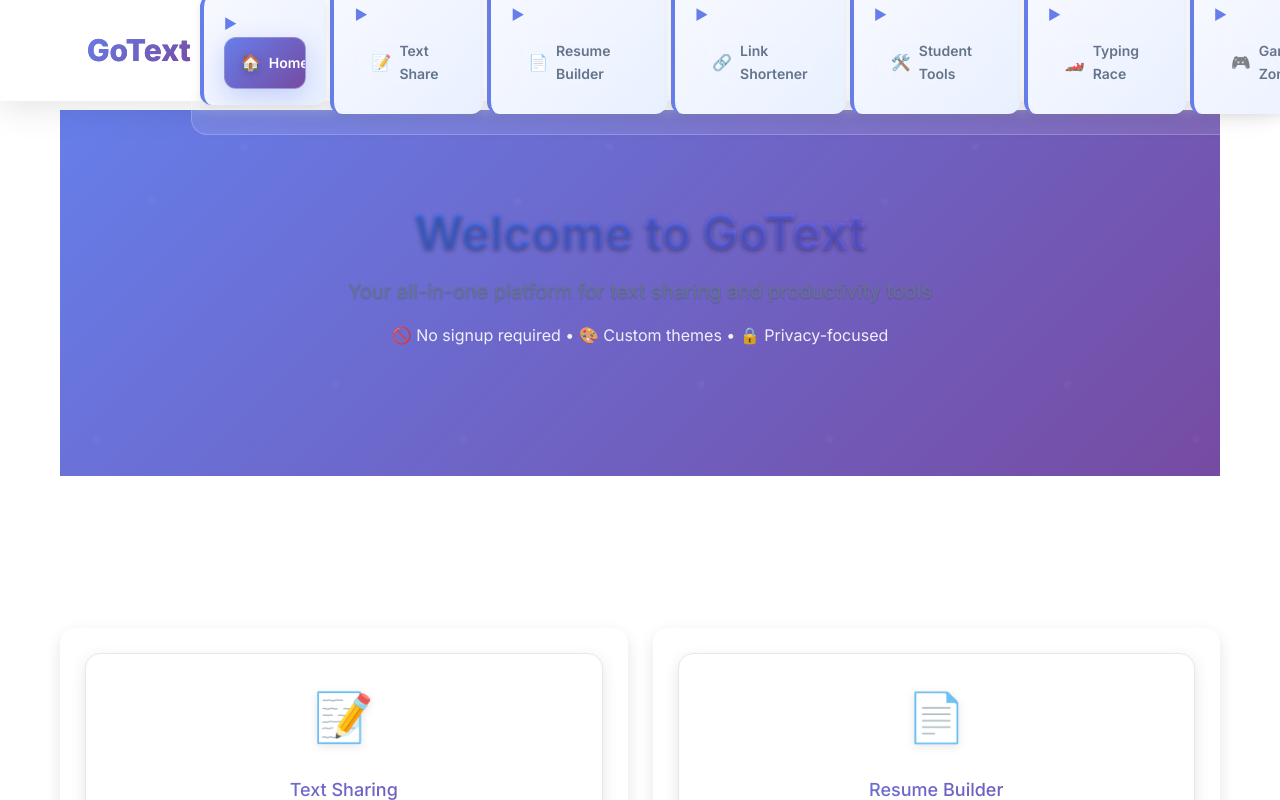
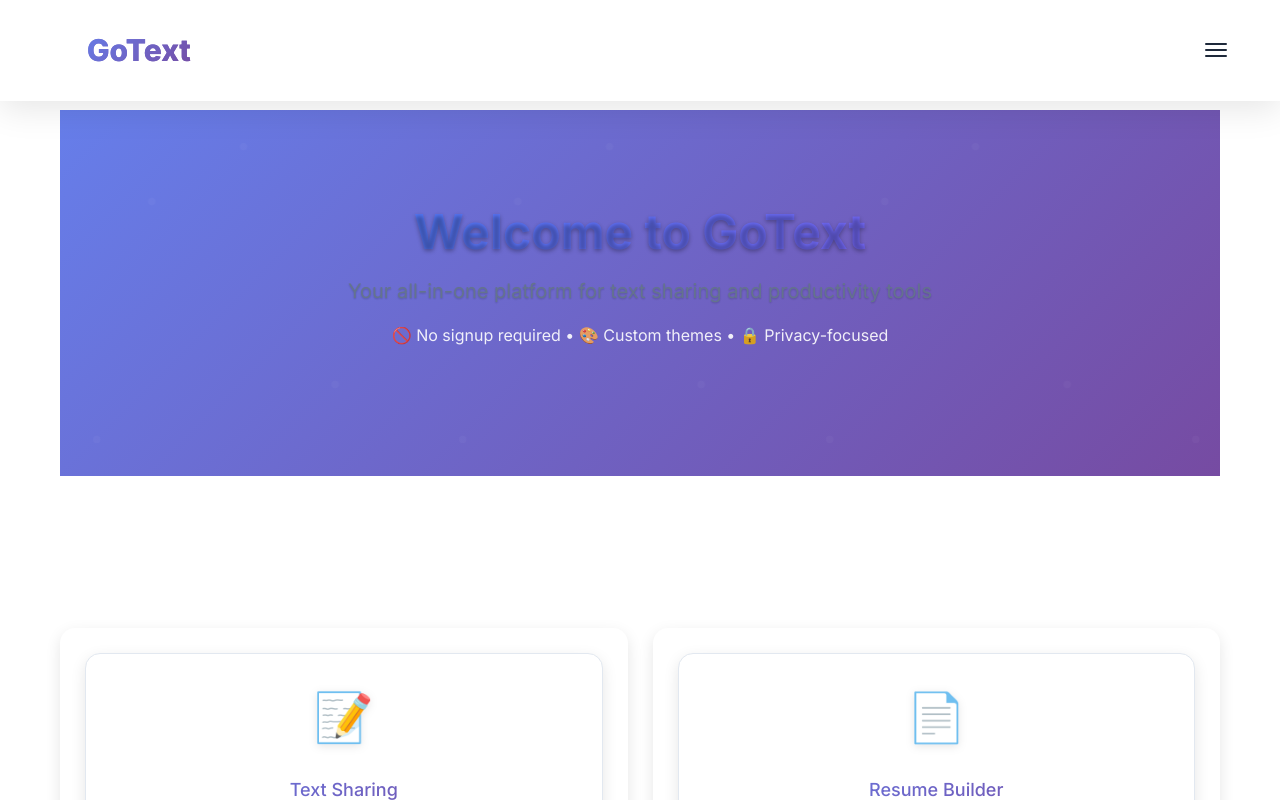
Before and after one commit to Anvithshetty17/text-share-website, a React (Create React App) app in the folder client/: page / in a window 1280 px wide. Shown: the top 800 px of the page. Built offline with nearby package versions, Linux system fonts and the light colour scheme; no server answers.

Commit message:
Update App.css

```diff
--- a/client/src/App.css
+++ b/client/src/App.css
@@ -224,7 +224,7 @@ body {
 }
 
 .nav-toggle {
-  display: none;
+  display: flex;
   flex-direction: column;
   background: rgba(255, 255, 255, 0.1);
   border: 1px solid rgba(255, 255, 255, 0.2);
@@ -287,17 +287,24 @@ body {
 }
 
 .nav-menu {
-  display: flex;
-  list-style: none;
-  gap: 0.25rem;
-  align-items: center;
-  margin: 0;
-  padding: 0;
-  background: rgba(255, 255, 255, 0.1);
-  backdrop-filter: blur(10px);
-  border-radius: 16px;
-  padding: 0.5rem;
-  border: 1px solid rgba(255, 255, 255, 0.2);
+position: fixed;
+    top: 0;
+    right: -100%;
+    width: 100%;
+    height: 100vh;
+    background: rgba(255, 255, 255, 0.95);
+    backdrop-filter: blur(20px) saturate(180%);
+    -webkit-backdrop-filter: blur(20px) saturate(180%);
+    flex-direction: column;
+    justify-content: flex-start;
+    align-items: center;
+    gap: 0;
+    padding: 7rem 2rem 2rem;
+    transition: right 0.4s cubic-bezier(0.4, 0, 0.2, 1);
+    box-shadow: none;
+    overflow-y: auto;
+    z-index: 1000;
+    border: none;
 }
 
 [data-theme="dark"] .nav-menu {
```
